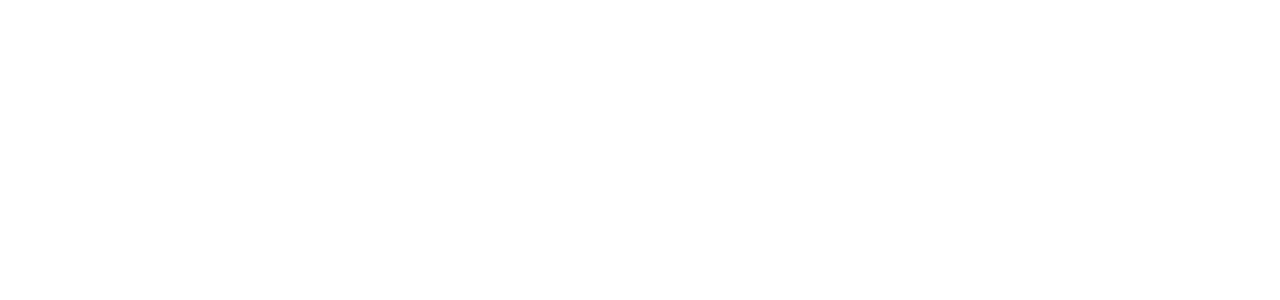
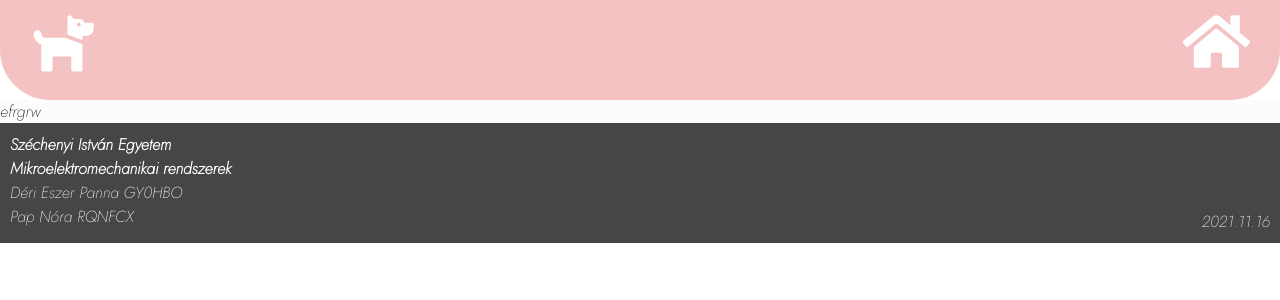
Before and after one commit to eszterpannaderi/EbWeb, a Django app: page /home in a window 1280 px wide. Before the commit the part shown is empty. Shown: the top 300 px of the page. Run offline with Django 3.2, Linux system fonts and the light colour scheme; some libraries are stand-ins or nearby versions.

Commit message:
Footer and Header
Co-Authored-By: papnora <58131101+papnora@users.noreply.github.com>

```diff
--- a/Django source files/EbWeb/EbWeb/templates/index.html
+++ b/Django source files/EbWeb/EbWeb/templates/index.html
@@ -1,12 +1,98 @@
 <!DOCTYPE html>
 <html lang="en">
+    <style>
+body{
+    margin: 0;
+    padding: 0;
+    font-family: 'Jost', sans-serif;
+}
+p{
+    margin: 0;
+    padding: 0;}
+header{
+    display:grid;
+    grid-template-columns:75% 25%;
+    background:#f4c2c2;
+    font-size: large;
+    height:100px;
+    position:sticky;
+    top:0;
+    border-bottom-left-radius: 50px;
+    border-bottom-right-radius: 50px;
+}
+footer{
+    position:relative;
+    display:grid;
+    grid-template-columns:50% 50%;
+    height:120px;
+    background-color: rgb(71, 70, 70);
+    color:rgb(255, 255, 255);
+    margin: 0;
+    padding: 0;}
+#content{
+
+    background-color: rgb(253, 252, 253);
+}
+#footercontent{
+    position:absolute;
+    top:10px;
+    left:10px;
+    line-height:150%
+}
+#date{
+    position:absolute;
+    bottom:10px;
+    right:10px;
+}
+#doghouse{
+    padding-right: 30px;
+    font-size: 60px;
+    color: white;
+    text-align: middle;
+    text-align: right;
+    vertical-align:center;
+}
+#dog{
+    padding-left: 30px;
+    font-size: 60px;
+    color: white;
+    text-align: left;
+};
+
+    </style>
+
 <head>
     <meta charset="UTF-8">
     <meta http-equiv="X-UA-Compatible" content="IE=edge">
     <meta name="viewport" content="width=device-width, initial-scale=1.0">
     <title>Document</title>
+    {% load static %}
+    <link rel="preconnect" href="https://fonts.googleapis.com">
+    <link rel="preconnect" href="https://fonts.gstatic.com" crossorigin>
+    <link href="https://fonts.googleapis.com/css2?family=Jost:ital,wght@1,200&display=swap" rel="stylesheet">
+    <link href="static/all.css" rel="stylesheet"> <!--load all styles -->
+    <link rel="stylesheet" href="https://pro.fontawesome.com/releases/v5.10.0/css/all.css" integrity="sha384-AYmEC3Yw5cVb3ZcuHtOA93w35dYTsvhLPVnYs9eStHfGJvOvKxVfELGroGkvsg+p" crossorigin="anonymous"/>
+
+</head>
+
 </head>
 <body>
+    <header>
+        <div id="dog"><i  class="fas fa-dog"></i></div>
+        <div id="doghouse">
+            <i class="fas fa-home"></i>
+        </div>
+
+    </header>
+    <div id="content">
+        efrgrw
+
+    </div>
+
+    <footer>
+        <div  id="footercontent"><p><b>Széchenyi István Egyetem <br>Mikroelektromechanikai rendszerek</b><br>Déri Eszer Panna GY0HBO<br>Pap Nóra RQNFCX<br> </p></div>
+        <div  id="date">2021.11.16</div>
+      </footer>
 
 </body>
 </html>
```
Also changed, not shown: 1 other file.
